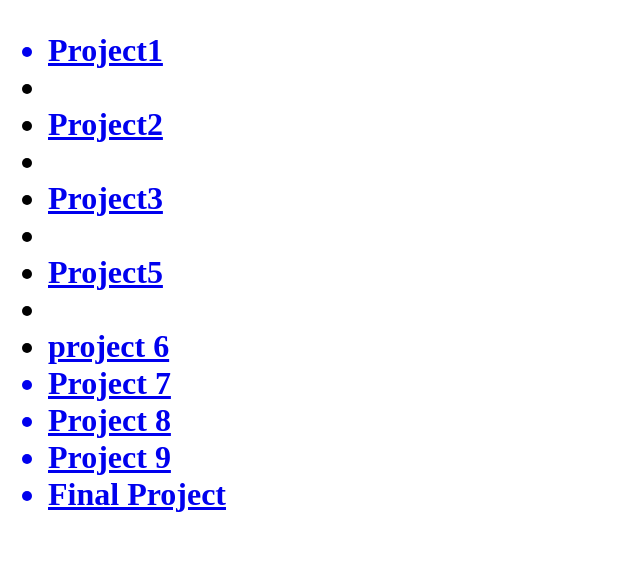
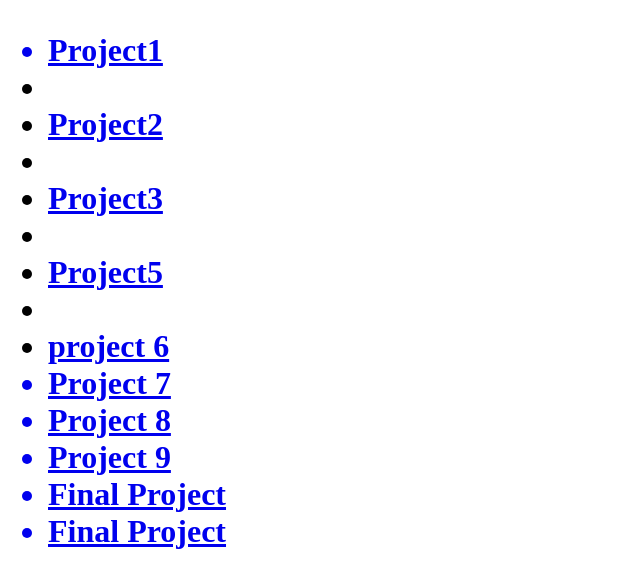
Before and after one commit to jazminvelazquez0202/jazminvelazquez0202-github.io, a plain HTML site: page index.html in a window 1280 px wide. Shown: the whole page, without its empty margins (0-640 px from the left). Drawn offline with Linux system fonts and the light colour scheme.

Commit message:
Update index.html

```diff
--- a/index.html
+++ b/index.html
@@ -17,6 +17,7 @@
    <a href="project8/project8.html"><li>Project 8</li></a>
    <a href="project9/index1.html"><li>Project 9</li></a>
    <a href="website/website.html"><li>Final Project</li></a>
+   <a href="finalproject/lol.html"><li>Final Project</li></a>
 
   </ul>
 
```
